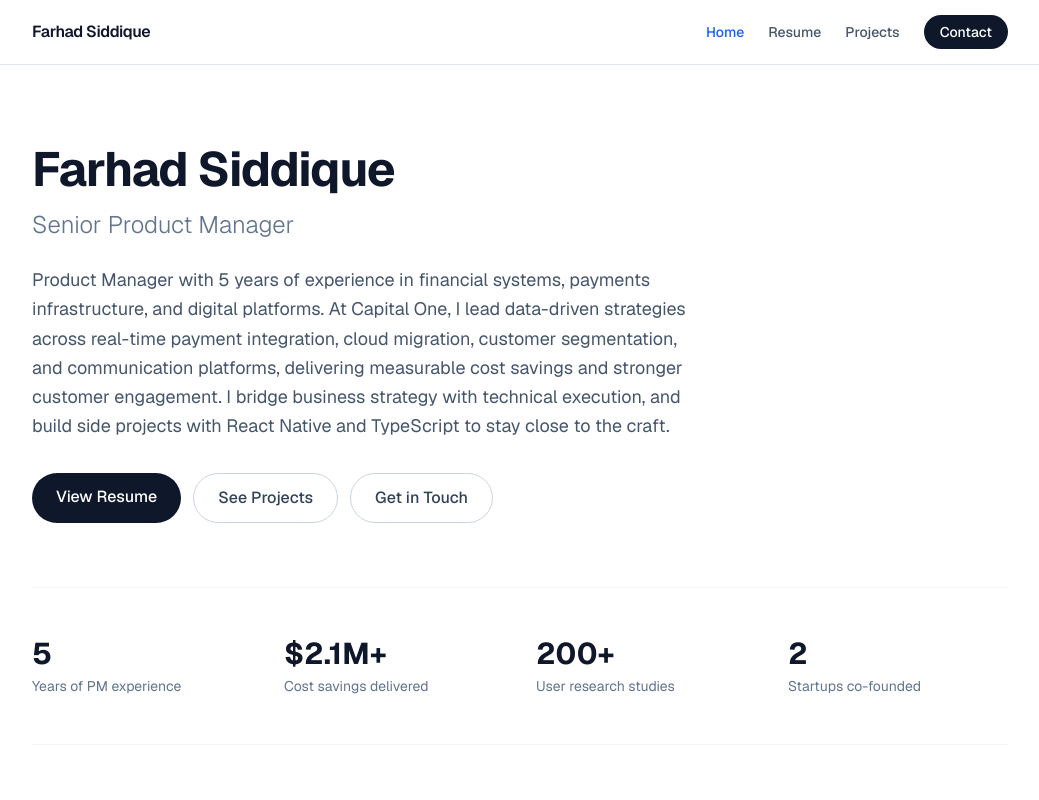
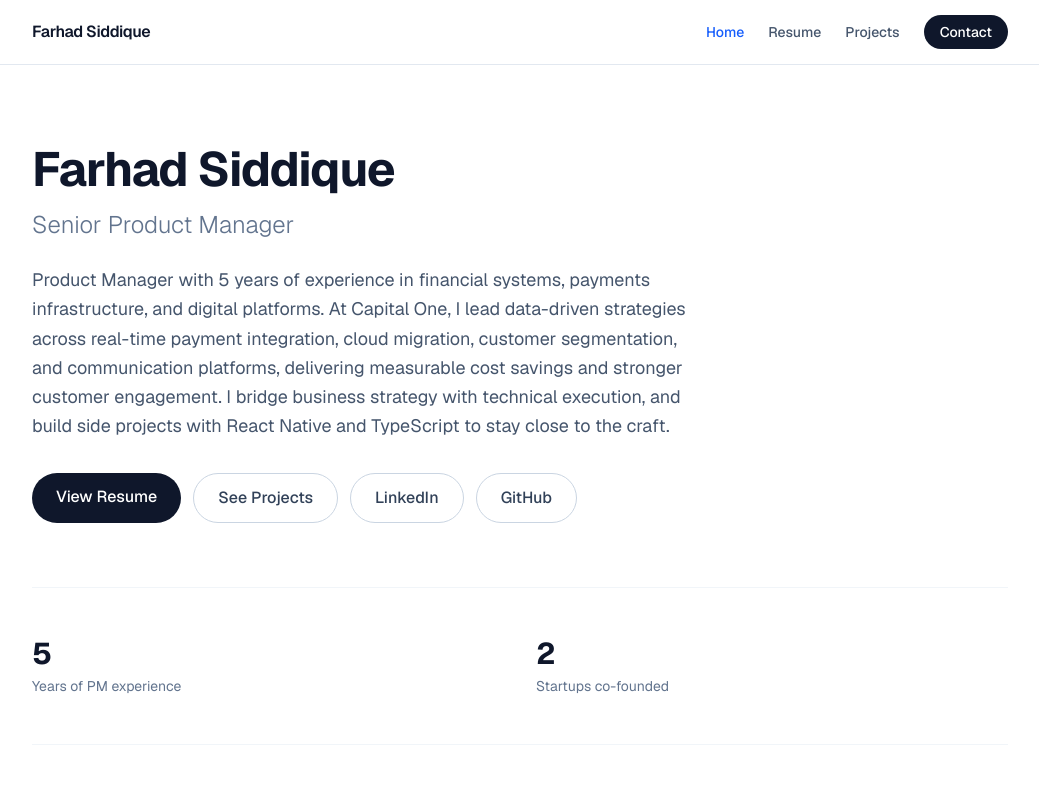
Before and after one commit to FarhadSiddique/portfolio, a Next.js app: page / in a window 1280 px wide. Shown: the top 800 px of the page, without its empty margins (120-1159 px from the left). Built offline with nearby package versions, Linux system fonts and the light colour scheme.

Commit message:
Remove cost/studies stats, add LinkedIn and GitHub links to hero

```diff
--- a/app/page.tsx
+++ b/app/page.tsx
@@ -17,8 +17,6 @@ function getFeaturedProjects() {
 
 const stats = [
   { value: "5", label: "Years of PM experience" },
-  { value: "$2.1M+", label: "Cost savings delivered" },
-  { value: "200+", label: "User research studies" },
   { value: "2", label: "Startups co-founded" },
 ];
 
@@ -53,17 +51,27 @@ export default function Home() {
             See Projects
           </Link>
           <a
-            href={`mailto:${resume.email}`}
+            href={resume.linkedin}
+            target="_blank"
+            rel="noopener noreferrer"
             className="px-6 py-3 border border-slate-300 text-slate-700 font-medium rounded-full hover:border-slate-500 transition-colors"
           >
-            Get in Touch
+            LinkedIn
+          </a>
+          <a
+            href={resume.github}
+            target="_blank"
+            rel="noopener noreferrer"
+            className="px-6 py-3 border border-slate-300 text-slate-700 font-medium rounded-full hover:border-slate-500 transition-colors"
+          >
+            GitHub
           </a>
         </div>
       </section>
 
       {/* Stats */}
       <section className="py-12 border-y border-slate-100">
-        <div className="grid grid-cols-2 sm:grid-cols-4 gap-8">
+        <div className="grid grid-cols-2 gap-8">
           {stats.map((s) => (
             <div key={s.label}>
               <p className="text-3xl font-bold text-slate-900">{s.value}</p>
```
